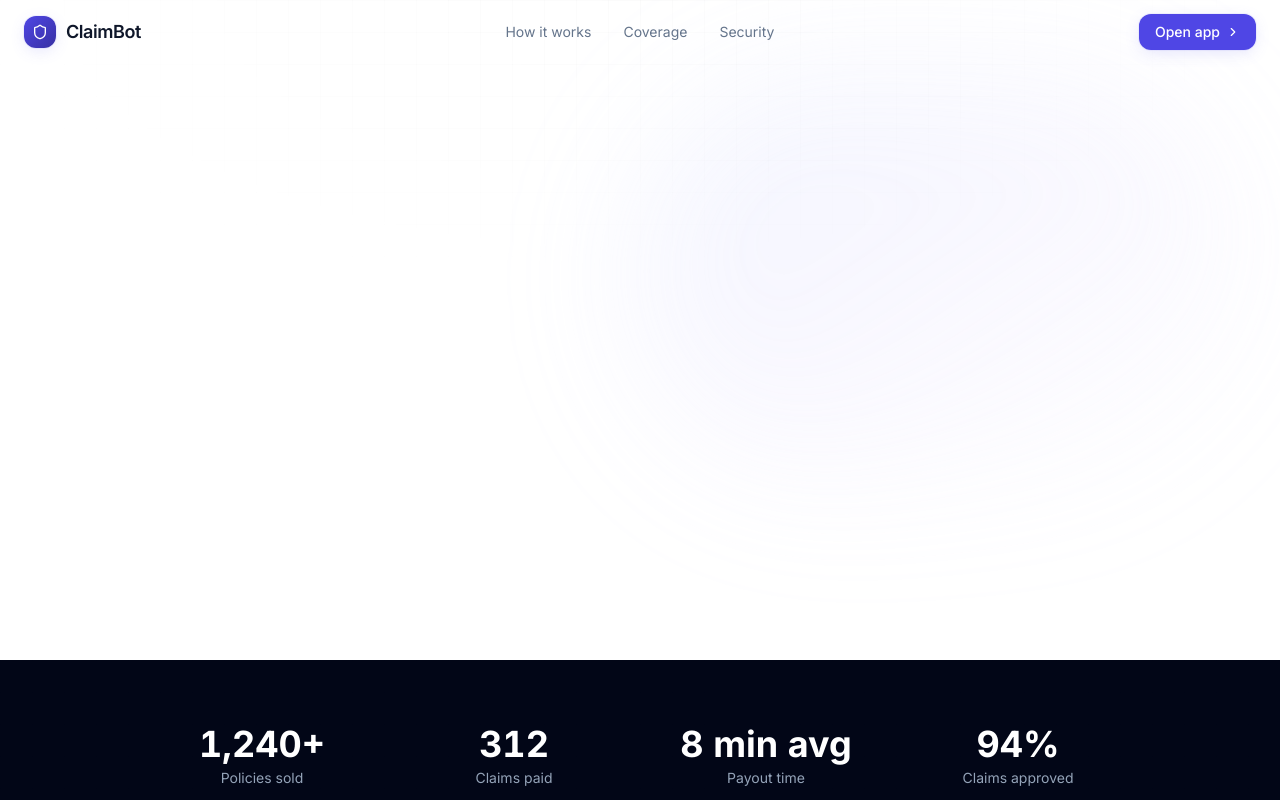
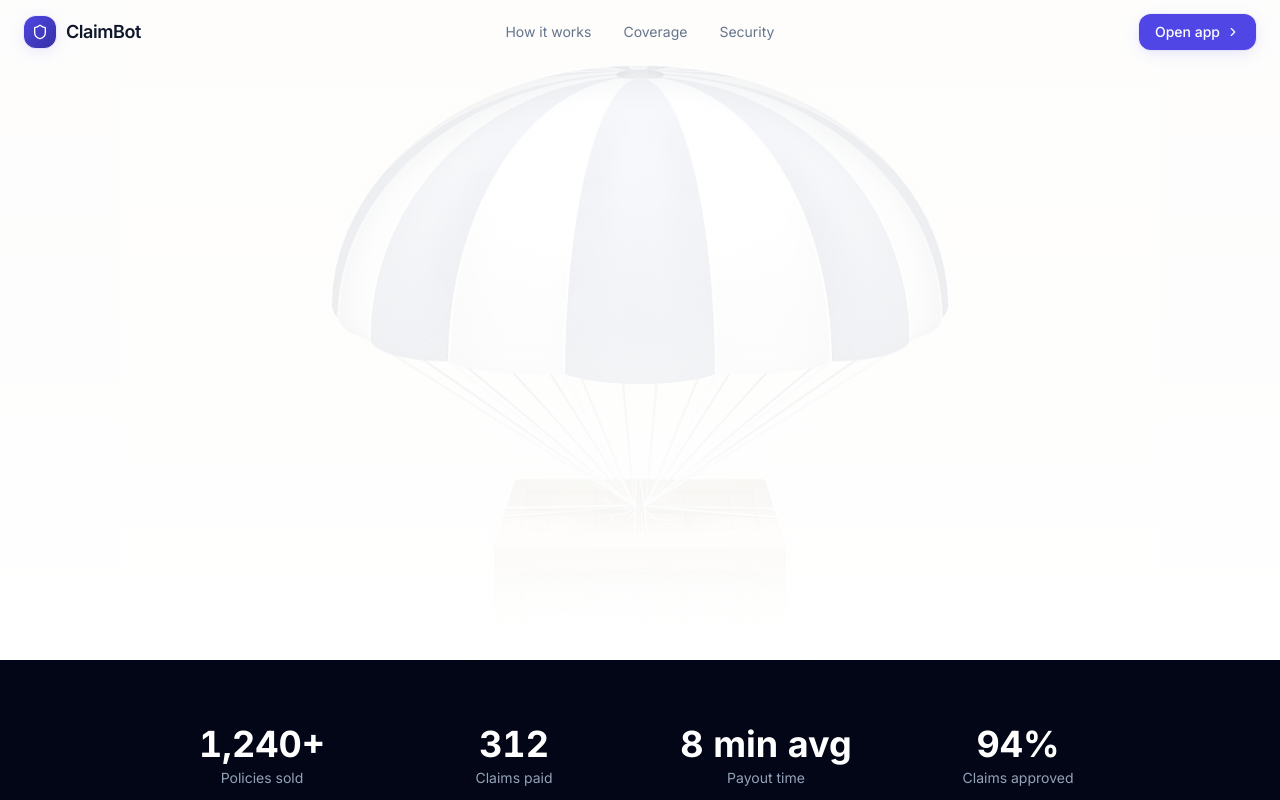
Before and after one commit to Jerry-Tekh/claimBotApp, a Next.js app in the folder frontend/: page / in a window 1280 px wide. Shown: the top 800 px of the page. Built offline with nearby package versions, Linux system fonts and the light colour scheme.

Commit message:
Use ClaimBot image as landing hero background

```diff
--- a/frontend/src/components/LandingPage.tsx
+++ b/frontend/src/components/LandingPage.tsx
@@ -115,13 +115,18 @@ export default function LandingPage() {
         </div>
       </motion.nav>
 
-      <section className="relative pt-28 sm:pt-36 md:pt-40 pb-16 sm:pb-20 md:pb-24 px-4 sm:px-6 text-center overflow-hidden">
-        <div className="absolute inset-0 bg-grid opacity-40 [mask-image:radial-gradient(ellipse_60%_50%_at_50%_0%,black,transparent)]" />
-        <motion.div
-          className="absolute top-20 left-1/2 -translate-x-1/2 w-[600px] h-[400px] bg-gradient-to-br from-brand-200/40 via-violet-200/30 to-accent-200/30 rounded-full blur-3xl"
-          animate={{ scale: [1, 1.1, 1], opacity: [0.5, 0.7, 0.5] }}
-          transition={{ duration: 8, repeat: Infinity, ease: "easeInOut" }}
-        />
+      <section
+        className="relative pt-28 sm:pt-36 md:pt-40 pb-16 sm:pb-20 md:pb-24 px-4 sm:px-6 text-center overflow-hidden bg-[#f3ece7]"
+        style={{
+          backgroundImage: "url('/claimbot.webp')",
+          backgroundPosition: "center top",
+          backgroundRepeat: "no-repeat",
+          backgroundSize: "min(1040px, 115vw) auto",
+        }}
+      >
+        <div className="absolute inset-0 bg-white/70" />
+        <div className="absolute inset-0 bg-gradient-to-b from-white/60 via-white/70 to-white" />
+        <div className="absolute inset-x-0 bottom-0 h-24 bg-gradient-to-t from-white to-transparent" />
         <motion.div style={{ opacity: heroOpacity, y: heroY }} className="relative max-w-4xl mx-auto">
           <motion.div
             initial={{ opacity: 0, scale: 0.9 }}
```
Also changed, not shown: frontend/public/claimbot.webp (added), 1 other file (tests, documents, lock files or other folders).
